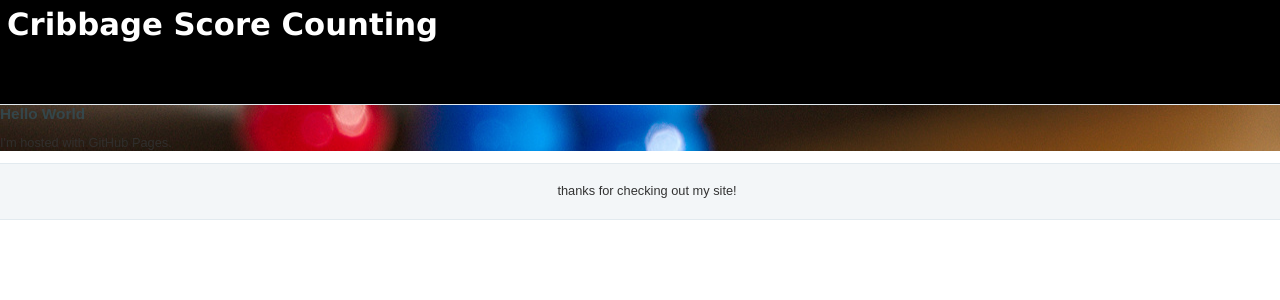
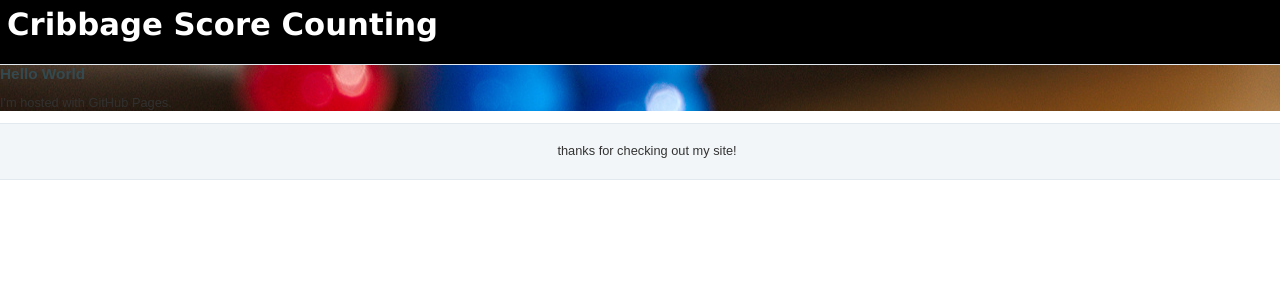
Before and after one commit to SuberCyber/subercyber.github.io, a PHP site: page / in a window 1280 px wide. Shown: the top 300 px of the page. Run offline with PHP 8.4, Linux system fonts and the light colour scheme.

Commit message:
Update mystyle.css

```diff
--- a/mystyle.css
+++ b/mystyle.css
@@ -15,7 +15,7 @@ div.background {
 }
 
 div.overlay{
-  opacity: 0.8;
+  opacity: 0.9;
   filter: alpha(opacity=80);
 }
 
@@ -81,7 +81,7 @@ img{
 #header{
   padding: 7px;
   border-bottom: 1px solid #E2EAEF;
-  height: 90px;
+  height: 50px;
   width: 100%;
   background-color: black;
 }
```
